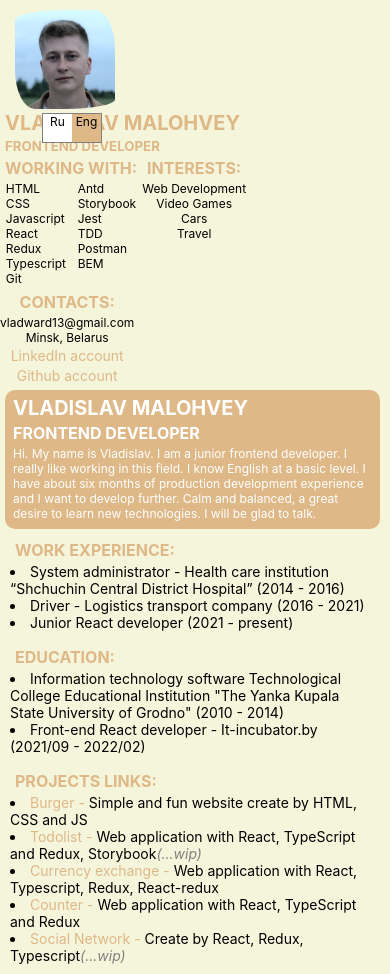
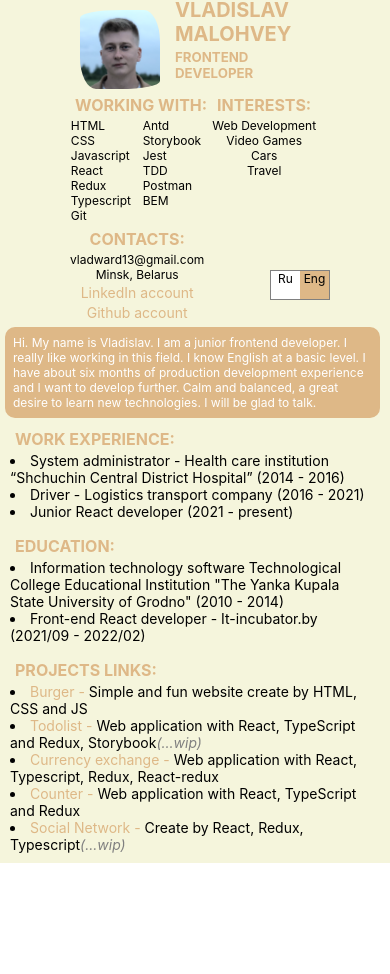
Before and after one commit to vladward/resume_vladislav, a React (Create React App) app: page / in a window 390 px wide. After the commit the page ends 863 px from the top, so only its background shows below. Built offline with nearby package versions, Linux system fonts and the light colour scheme; a web font is replaced by a local one.

Commit message:
medea requests refactor

```diff
--- a/src/App.module.css
+++ b/src/App.module.css
@@ -50,6 +50,8 @@ h1, h2, h3, h4, h5 {
   }
 }
 
-@media screen and (max-width: 320px){
-
+@media screen and (max-width: 461px){
+  .asideContainer {
+    margin: 0 auto;
+  }
 }
--- a/src/components/Aside/Aside.module.css
+++ b/src/components/Aside/Aside.module.css
@@ -6,6 +6,10 @@
 .wrapper a {
     text-decoration: none;
     color: burlywood;
+}
+
+.header {
+    display: flex;
 }
 
 .headerImg {
@@ -59,6 +63,11 @@
 .radioContainer {
     display: flex;
 }
+@media screen and (max-width: 2560px) {
+    .headerAboutMe {
+        display: none;
+    }
+}
 
 @media screen and (max-width: 600px){
     .radioContainer {
@@ -68,14 +77,11 @@
         left: 30px;
     }
     .headerImg {
-        flex-wrap: wrap;
-        max-width: 150px;
+        max-width: 80px;
+        max-height: 80px;
     }
     .wrapper {
         flex-direction: row;
-    }
-    .headerImg {
-        max-width: 100px;
     }
     .skills, .interests, .contactItem {
         padding: 0;
@@ -87,7 +93,24 @@
         flex-wrap: wrap;
     }
     .radioContainer {
-        left: 42px;
+        top: 270px;
+        left: 270px;
+    }
+    .skills ul{
+        padding-right: 10px;
+    }
+    .headerAboutMe {
+        display: block;
+    }
+    .headerAboutMe h5 {
+        color: burlywood;
+    }
+}
+
+@media screen and (max-width: 360px) {
+    .radioContainer {
+        top: 280px;
+        left: 210px;
     }
 }
 
--- a/src/components/Content/Content.module.css
+++ b/src/components/Content/Content.module.css
@@ -79,3 +79,9 @@
         display: none;
     }
 }
+
+@media screen and (max-width: 461px) {
+.headerTextAboutMe {
+    display: none;
+}
+}
```
